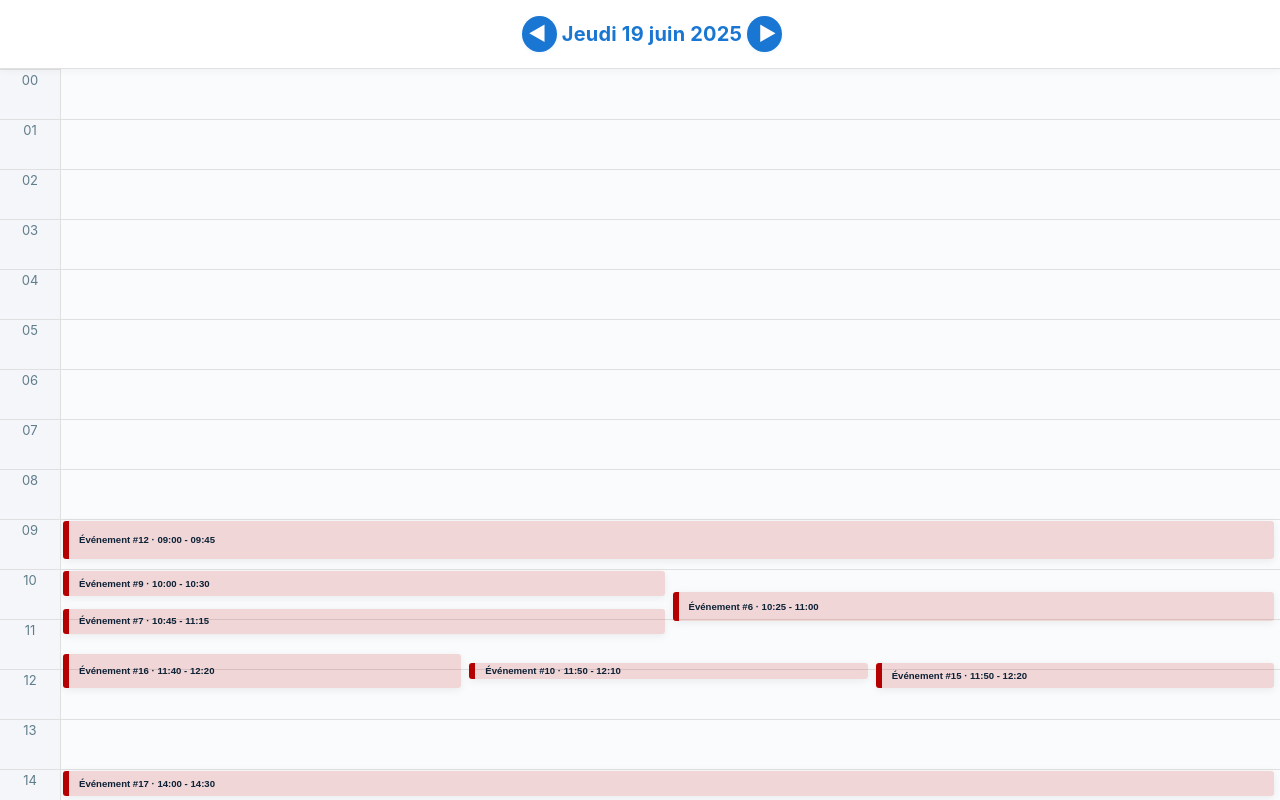
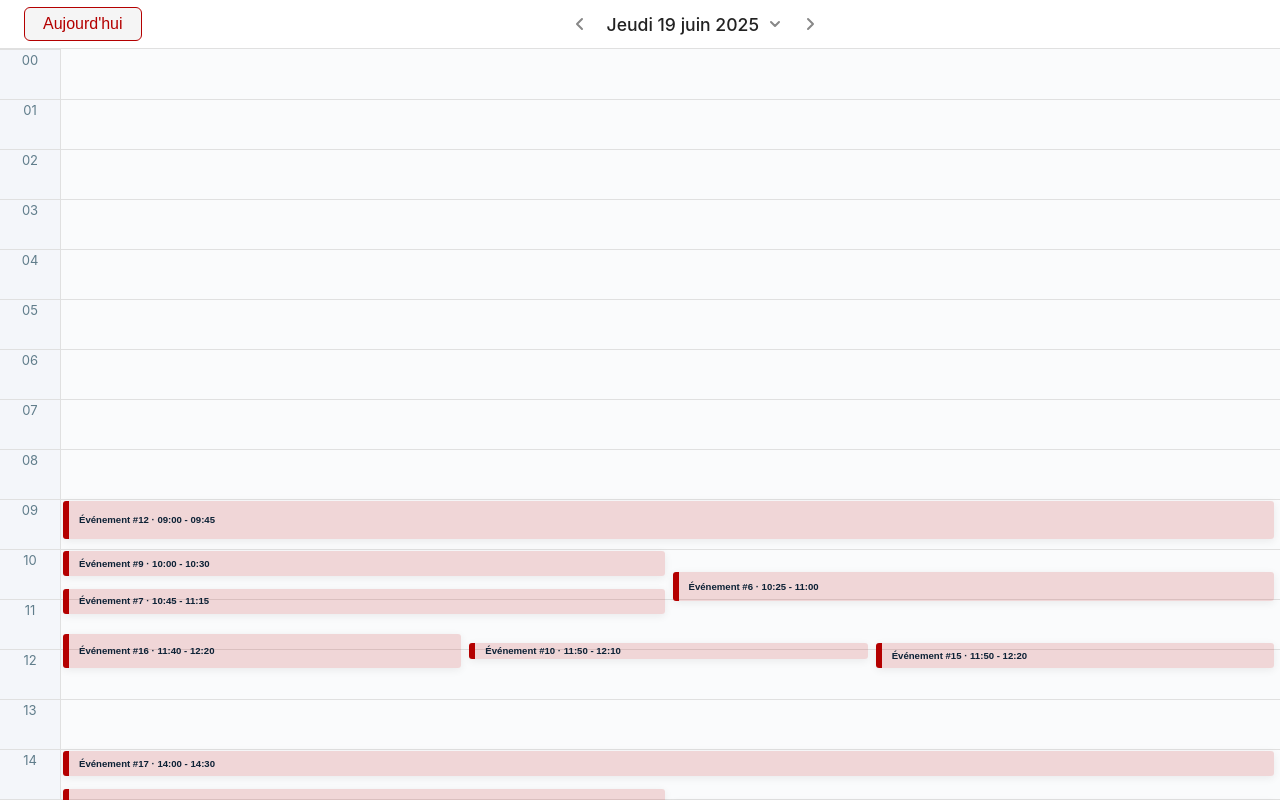
Before and after one commit to herradiamine/GoLendar-Front, a React (Create React App) app: page / in a window 1280 px wide. Shown: the top 800 px of the page. Built offline with nearby package versions, Linux system fonts and the light colour scheme.

Commit message:
Test - #NOID - Plus beau header

```diff
--- a/src/components/CalendarHeader.js
+++ b/src/components/CalendarHeader.js
@@ -1,14 +1,31 @@
 import React from 'react';
 import '../styles/Calendar.css';
 
-const CalendarHeader = ({ date, onPrevDay, onNextDay }) => (
-  <div className="calendar-header">
-    <div className="calendar-header-date">
-      <span className="calendar-nav-btn" onClick={onPrevDay} aria-label="Jour précédent">◀&nbsp;</span>
-      &nbsp;{date}&nbsp;
-      <span className="calendar-nav-btn" onClick={onNextDay} aria-label="Jour suivant">&nbsp;▶</span>
-    </div>
-  </div>
-);
-
-export default CalendarHeader;
+export default function CalendarHeader({ date, onPrevDay, onNextDay, onToday }) {
+  return (
+    <header className="calendar-header">
+      <div className="calendar-header-left">
+        <button className="calendar-today-btn" onClick={onToday}>Aujourd'hui</button>
+      </div>
+      <div className="calendar-header-center">
+        <button className="calendar-nav-btn" onClick={onPrevDay} aria-label="Jour précédent">
+          <svg width="20" height="20" viewBox="0 0 20 20" fill="none" xmlns="http://www.w3.org/2000/svg">
+            <path d="M13 15L8 10L13 5" stroke="#888" strokeWidth="2" strokeLinecap="round" strokeLinejoin="round"/>
+          </svg>
+        </button>
+        <span className="calendar-header-date">
+          {date}
+          <svg className="calendar-header-chevron" width="16" height="16" viewBox="0 0 16 16" fill="none" xmlns="http://www.w3.org/2000/svg">
+            <path d="M4 6L8 10L12 6" stroke="#888" strokeWidth="2" strokeLinecap="round" strokeLinejoin="round"/>
+          </svg>
+        </span>
+        <button className="calendar-nav-btn" onClick={onNextDay} aria-label="Jour suivant">
+          <svg width="20" height="20" viewBox="0 0 20 20" fill="none" xmlns="http://www.w3.org/2000/svg">
+            <path d="M7 5L12 10L7 15" stroke="#888" strokeWidth="2" strokeLinecap="round" strokeLinejoin="round"/>
+          </svg>
+        </button>
+      </div>
+      <div className="calendar-header-right" />
+    </header>
+  );
+}
--- a/src/styles/Calendar.css
+++ b/src/styles/Calendar.css
@@ -83,57 +83,100 @@
 }
 
 .calendar-header {
+  display: flex;
+  align-items: center;
+  justify-content: space-between;
+  background: #fff;
+  border-bottom: 1px solid #e0e0e0;
+  padding: 0 24px;
+  height: 48px;
   position: sticky;
   top: 0;
   z-index: 10000;
-  background: #fff;
-  box-shadow: 0 2px 8px rgba(0,0,0,0.04);
-  padding: 1rem 0 1rem 1.5rem;
-  font-size: 1.25rem;
-  font-weight: bold;
-  letter-spacing: 0.01em;
-  color: #1976d2;
-  border-bottom: 1px solid #e0e0e0;
 }
 
-.calendar-nav {
+.calendar-header-left {
+  flex: 0 0 auto;
   display: flex;
   align-items: center;
-  justify-content: flex-start;
+}
+
+.calendar-header-center {
+  flex: 1 1 0;
+  display: flex;
+  align-items: center;
+  justify-content: center;
   gap: 12px;
-  padding: 1rem 0 0 1.5rem;
+}
+
+.calendar-header-right {
+  flex: 0 0 32px;
+}
+
+.calendar-today-btn {
+  background: #f5f5f5;
+  border: 1px solid #b40000;
+  border-radius: 6px;
+  color: #b40000;
+  font-weight: 500;
+  padding: 7px 18px;
+  font-size: 1em;
+  cursor: pointer;
+  margin-right: 24px;
+  transition: background 0.2s, border 0.2s;
+}
+
+.calendar-today-btn:hover {
+  background: #fbeaea;
+  border-color: #b40000;
 }
 
 .calendar-nav-btn {
-  background: #1976d2;
-  color: #fff;
+  background: none;
   border: none;
   border-radius: 50%;
   width: 32px;
   height: 32px;
-  font-size: 1.2rem;
-  cursor: pointer;
   display: flex;
   align-items: center;
   justify-content: center;
-  transition: background 0.2s, box-shadow 0.2s;
-  box-shadow: 0 1px 4px rgba(25, 118, 210, 0.08);
-  padding: 1px 1px 3px 2px;
+  color: #888;
+  cursor: pointer;
+  transition: background 0.2s;
+  padding: 0;
 }
 
-.calendar-nav-btn:hover, .calendar-nav-btn:focus {
-  background: #1565c0;
+.calendar-nav-btn:hover {
+  background: #f0f0f0;
 }
 
 .calendar-header-date {
+  font-size: 1.1em;
+  font-weight: 500;
+  color: #222;
   display: flex;
-  flex: 0 1 auto;
   align-items: center;
-  justify-content: center;
-  font-size: 1.25rem;
-  font-weight: bold;
-  color: #1976d2;
-  letter-spacing: 0.01em;
+  gap: 4px;
+}
+
+.calendar-header-chevron {
+  margin-left: 4px;
+  vertical-align: middle;
+}
+
+@media (max-width: 600px) {
+  .calendar-header {
+    padding: 0 8px;
+    height: 40px;
+  }
+  .calendar-today-btn {
+    padding: 5px 10px;
+    margin-right: 8px;
+    font-size: 0.95em;
+  }
+  .calendar-header-date {
+    font-size: 1em;
+  }
 }
 
 @media (min-width: 601px) {
```
